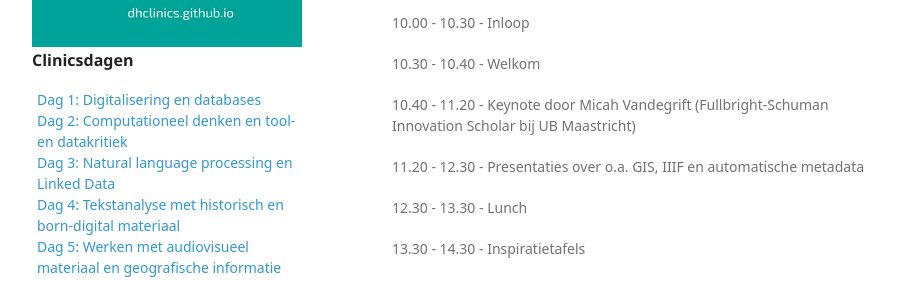
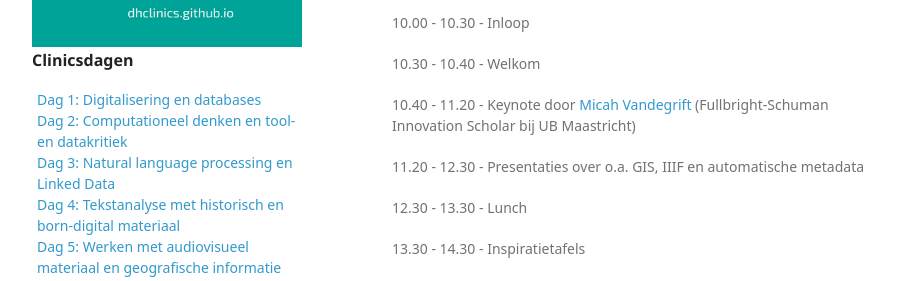
Before and after one commit to DHClinics/dhclinics.github.io, a Jekyll site: the page built from _dag/2018-terugkomdag.md, in a window 1280 px wide. Shown: the part 159-440 px from the top of the page, without its empty margins (178-1084 px from the left). Built offline with Jekyll 4.4.1, drawn with Linux system fonts in a browser that asks for light colours; some web fonts are replaced; a script that is not in the unit is left out; part of the change alters nothing that is shown.

```diff
--- a/_dag/2018-terugkomdag.md
+++ b/_dag/2018-terugkomdag.md
@@ -16,7 +16,9 @@ enddate: 2018-11-20T17:00+01:00
 
 10.30 - 10.40 - Welkom
 
-10.40 - 11.20 - Keynote door Micah Vandegrift (Fullbright-Schuman Innovation Scholar bij UB Maastricht)
+10.40 - 11.20 - Keynote door [Micah Vandegrift][micah] (Fullbright-Schuman Innovation Scholar bij UB Maastricht)
+
+[micah]: https://www.lib.ncsu.edu/staff/mlvandeg
 
 11.20 - 12.30 - Presentaties over o.a. GIS, IIIF en automatische metadata
 
```
